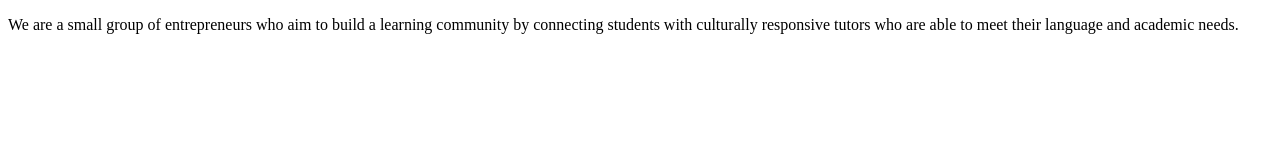
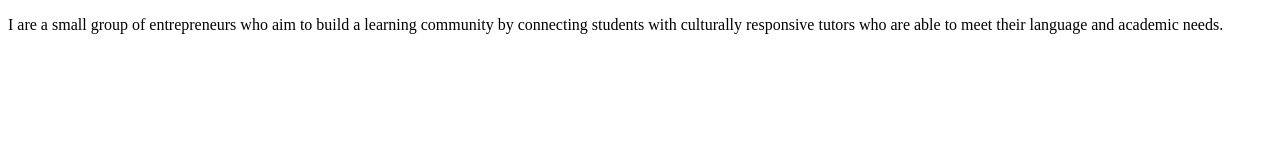
Before and after one commit to AlbakriNabil/web3, a plain HTML site: page about.html in a window 1280 px wide. Drawn offline with Linux system fonts and the light colour scheme.

Commit message:
made some changes

```diff
--- a/about.html
+++ b/about.html
@@ -4,7 +4,7 @@
 	<title>About us</title>
 </head>
 <body>
-	<p>We are a small group of entrepreneurs who aim to build a learning community by connecting students with culturally responsive tutors who are able to meet their language and academic needs.
+	<p>I are a small group of entrepreneurs who aim to build a learning community by connecting students with culturally responsive tutors who are able to meet their language and academic needs.
 	 </p>
 
 </body>
```
